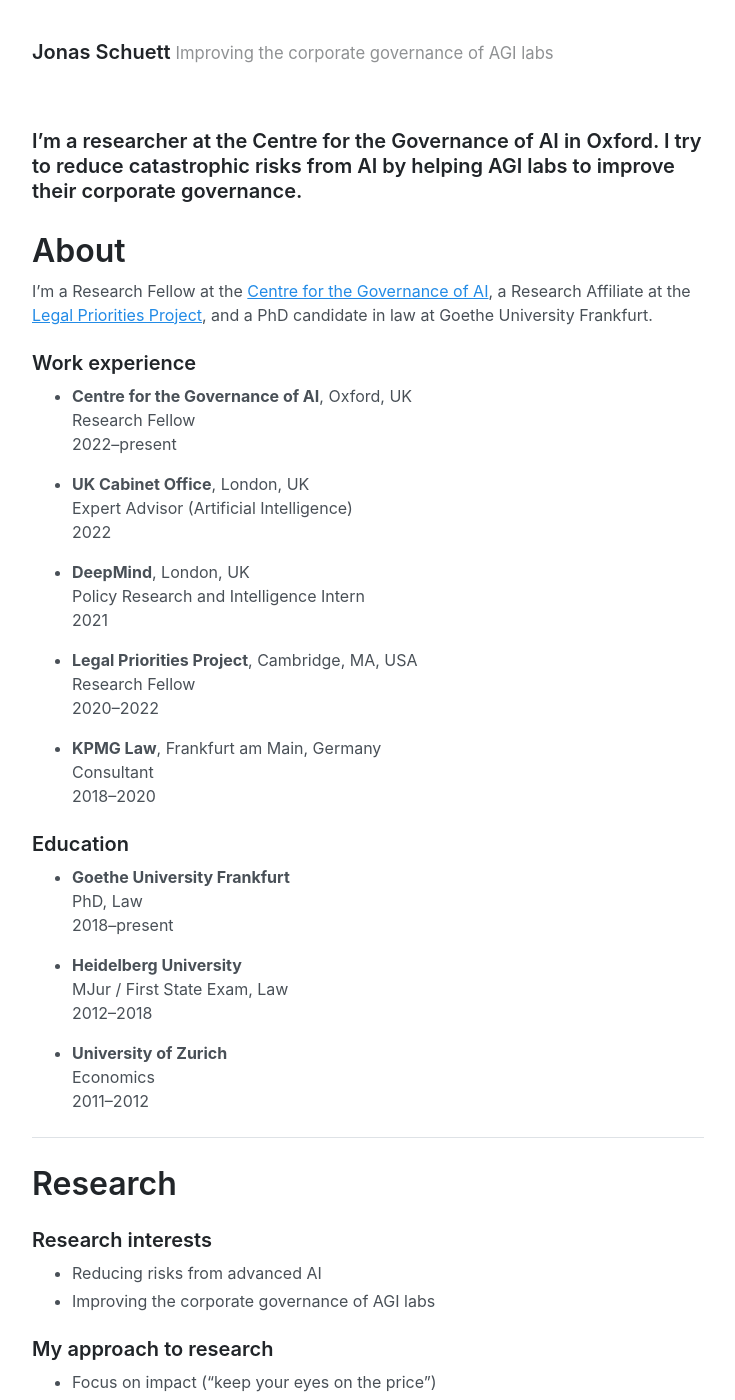
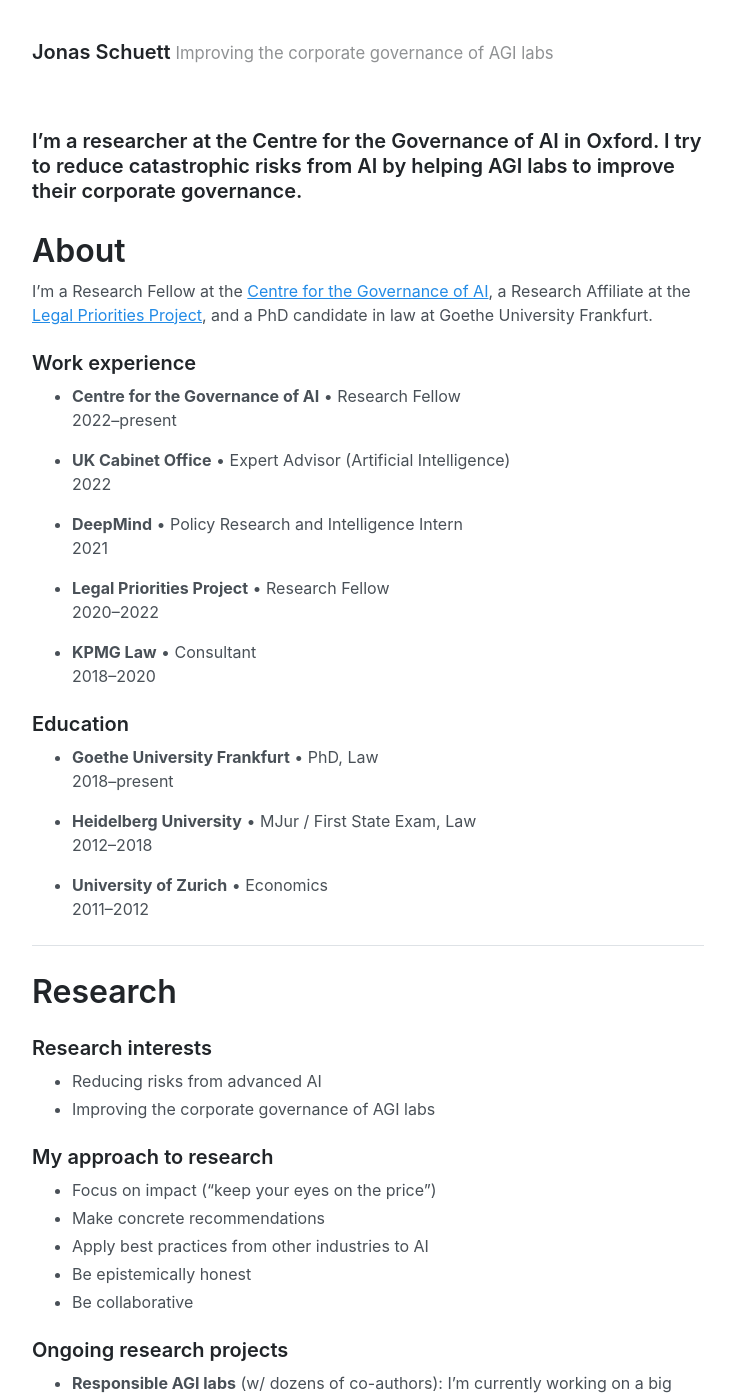
Before and after one commit to jonasschuett/jonasschuett.github.io, a Jekyll site: the page built from _posts/2020-04-04-introduction.md, in a window 1280 px wide and 1400 px high. Shown: the whole window, without its empty margins (272-1007 px from the left). Built offline with Jekyll 4.4.1, drawn with Linux system fonts in a browser that asks for light colours.

Commit message:
Update 2020-04-04-introduction.md

```diff
--- a/_posts/2020-04-04-introduction.md
+++ b/_posts/2020-04-04-introduction.md
@@ -8,38 +8,30 @@ title: I’m a researcher at the Centre for the Governance of AI in Oxford. I tr
 I’m a Research Fellow at the [Centre for the Governance of AI](https://governance.ai/), a Research Affiliate at the [Legal Priorities Project](https://www.legalpriorities.org/), and a PhD candidate in law at Goethe University Frankfurt.
 
 ### Work experience
-- **Centre for the Governance of AI**, Oxford, UK <br>
-Research Fellow <br>
+- **Centre for the Governance of AI** • Research Fellow <br>
 2022–present
 
-- **UK Cabinet Office**, London, UK <br>
-Expert Advisor (Artificial Intelligence) <br>
+- **UK Cabinet Office** • Expert Advisor (Artificial Intelligence) <br>
 2022
 
-- **DeepMind**, London, UK <br>
-Policy Research and Intelligence Intern <br>
+- **DeepMind** • Policy Research and Intelligence Intern <br>
 2021
 
-- **Legal Priorities Project**, Cambridge, MA, USA <br>
-Research Fellow <br>
+- **Legal Priorities Project** • Research Fellow <br>
 2020–2022
 
-- **KPMG Law**, Frankfurt am Main, Germany <br>
-Consultant <br>
+- **KPMG Law** • Consultant <br>
 2018–2020
 
 
 ### Education
-- **Goethe University Frankfurt** <br>
-PhD, Law <br>
+- **Goethe University Frankfurt** • PhD, Law <br>
 2018–present
 
-- **Heidelberg University** <br>
-MJur / First State Exam, Law <br>
+- **Heidelberg University** • MJur / First State Exam, Law <br>
 2012–2018
 
-- **University of Zurich** <br>
-Economics <br>
+- **University of Zurich** • Economics <br>
 2011–2012
 
 ---
```
